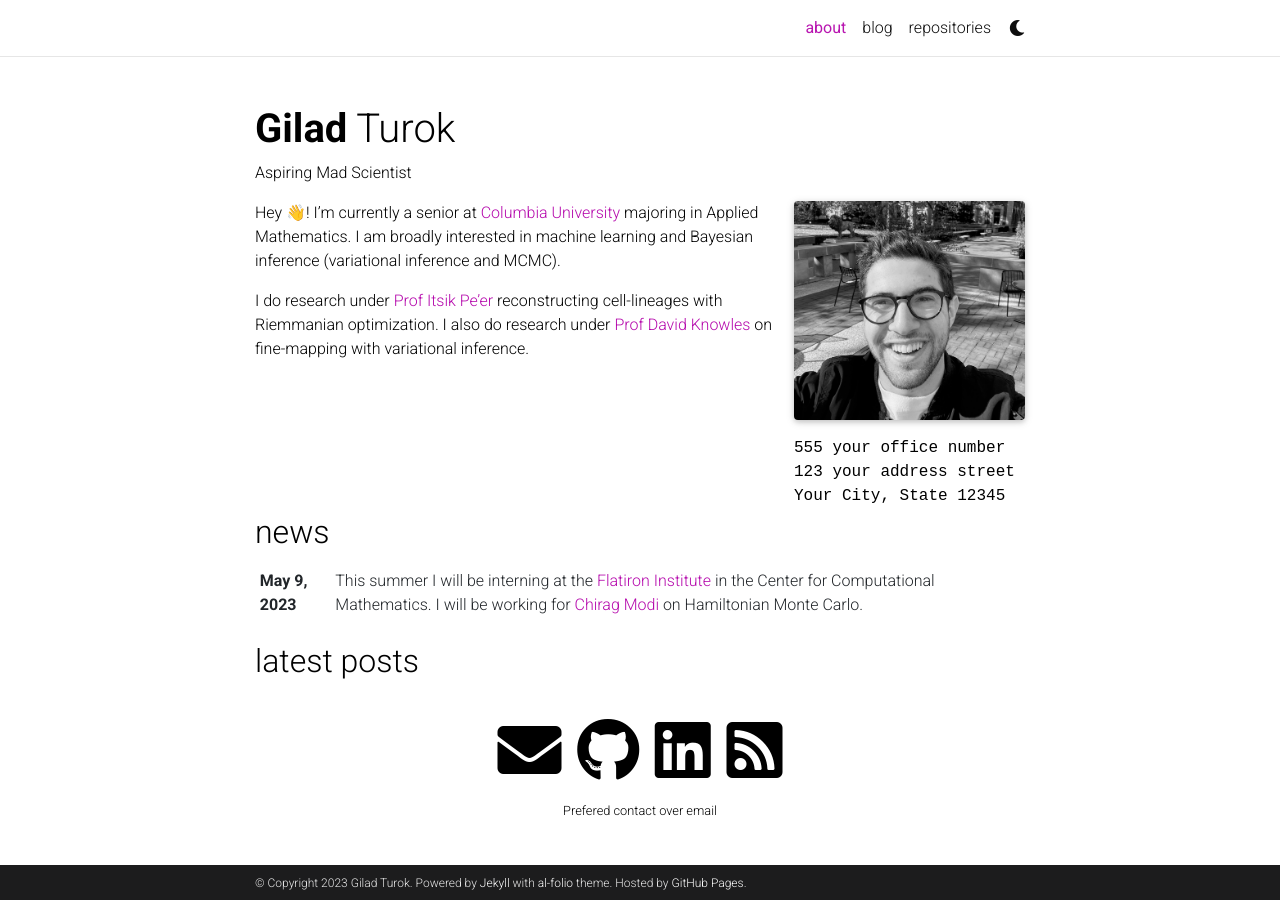
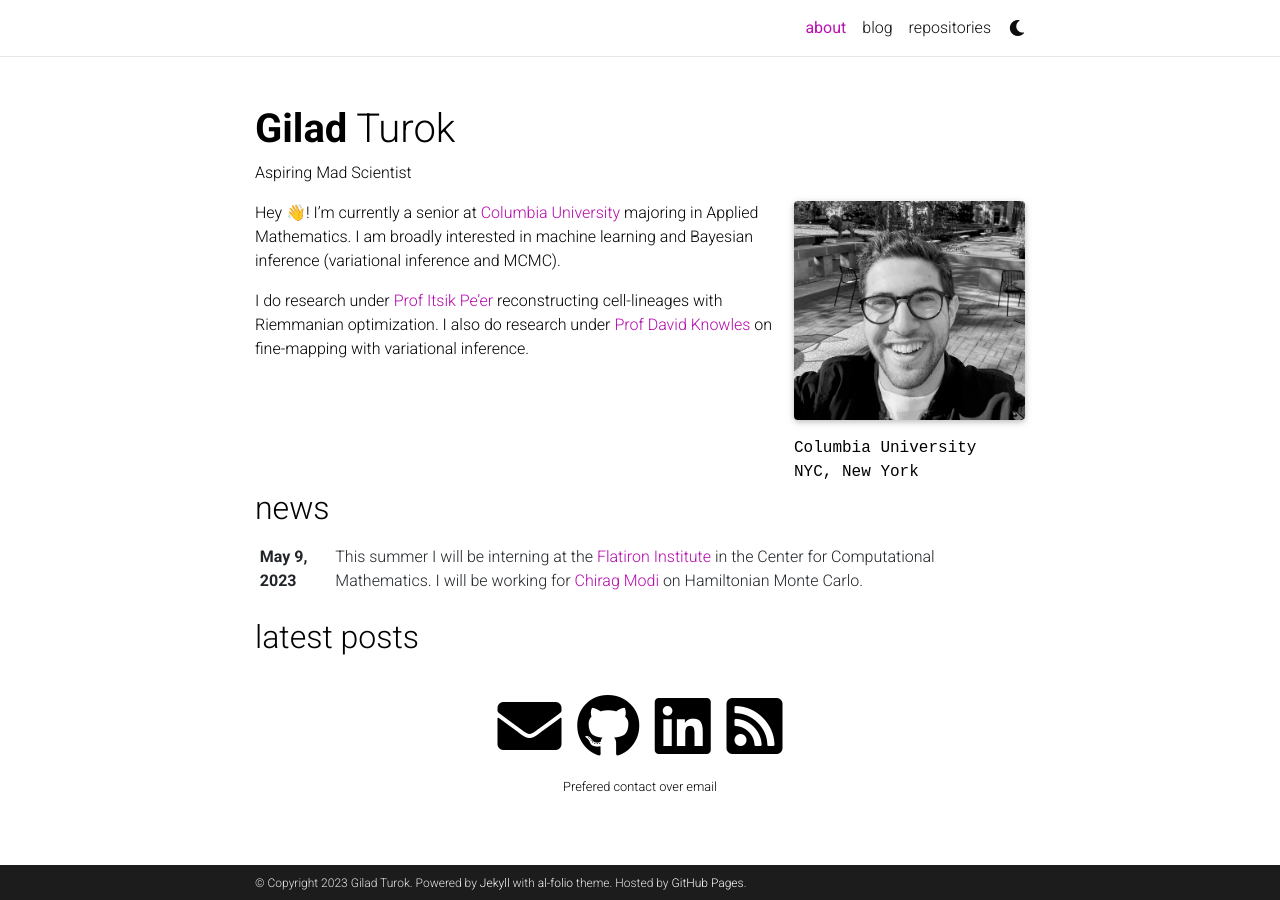
Before and after one commit to gil2rok/gil2rok.github.io, a Jekyll site: the page built from _pages/about.md, in a window 1280 px wide. Built offline with Jekyll 4.4.1, drawn with Linux system fonts in a browser that asks for light colours; full-size pictures stand in for the smaller copies a plugin makes; emoji names are drawn with the system emoji font; comment, search, counter and statistics services are not loaded; a style sheet for code colours, icons or effects is not loaded.

Commit message:
fixi baseurl

```diff
--- a/_config.yml
+++ b/_config.yml
@@ -18,7 +18,7 @@
 icon: ∇  # the emoji used as the favicon (alternatively, provide image name in /assets/img/) (previously was set to ⚛️)
 
 url: https://gil2rok.github.io # the base hostname & protocol for your site
-baseurl: /al-folio # the subpath of your site, e.g. /blog/
+baseurl: # the subpath of your site, e.g. /blog/
 last_updated: false # set to true if you want to display last updated in the footer
 impressum_path:  # set to path to include impressum link in the footer, use the same path as permalink in a page, helps to conform with EU GDPR
 
--- a/_pages/about.md
+++ b/_pages/about.md
@@ -9,9 +9,8 @@
   image: prof_pic.jpg
   image_circular: false # crops the image to make it circular
   address: >
-    <p>555 your office number</p>
-    <p>123 your address street</p>
-    <p>Your City, State 12345</p>
+    <p>Columbia University</p>
+    <p>NYC, New York </p>
 
 news: true  # includes a list of news items
 latest_posts: true  # includes a list of the newest posts
```
